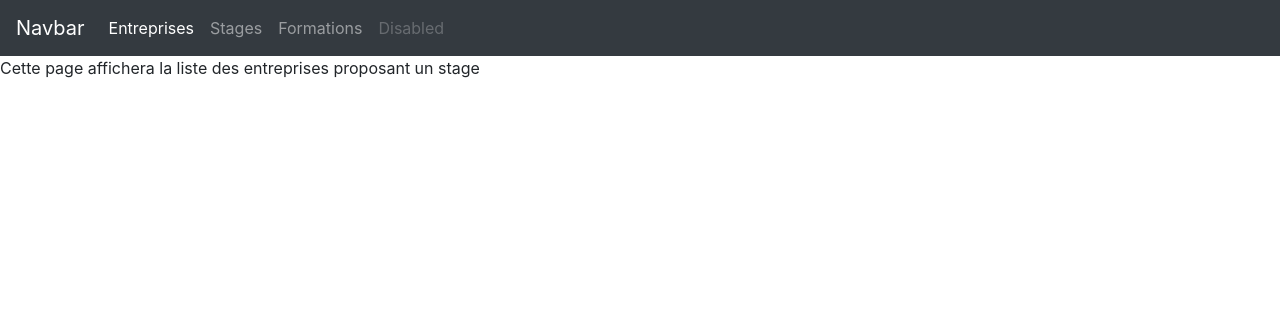
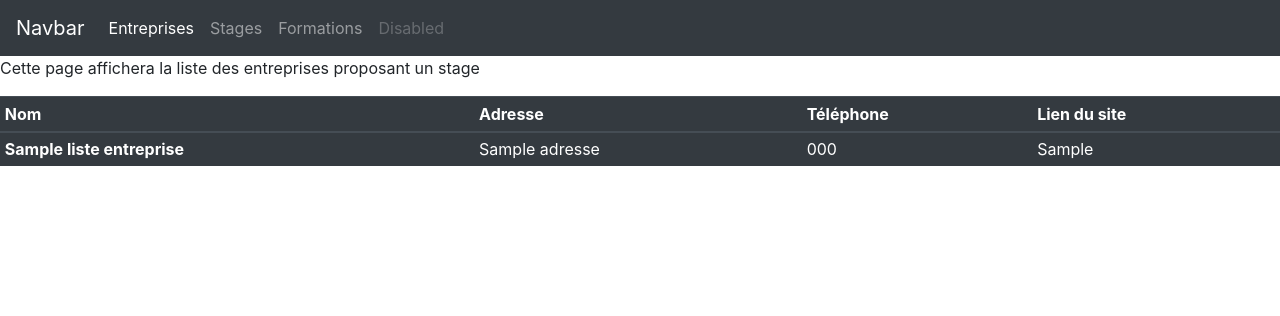
Before and after one commit to Romain-Nguyen/ProStage, a Symfony app: template templates/controleur/entreprises.html.twig in a window 1280 px wide. Shown: the top 316 px of the page. Run offline with Twig, Linux system fonts and the light colour scheme; the template is opened without the code that fills it: most values are stand-ins (such as "Sample title", 1, 10 or a date in 2020); some libraries are stand-ins or nearby versions.

Commit message:
Liste des entreprises

```diff
--- a/src/Controller/ControleurController.php
+++ b/src/Controller/ControleurController.php
@@ -1,6 +1,7 @@
 <?php
 
 namespace App\Controller;
+use App\Entity\Entreprise;
 
 use Symfony\Bundle\FrameworkBundle\Controller\AbstractController;
 use Symfony\Component\Routing\Annotation\Route;
@@ -23,7 +24,10 @@ class ControleurController extends AbstractController
      */
     public function entreprises()
     {
-        return $this->render('controleur/entreprises.html.twig');
+        $listeEntreprise = $this -> getDoctrine() -> getRepository(Entreprise::class) -> findAll();
+        return $this->render('controleur/entreprises.html.twig',[
+          "listeEntreprise" => $listeEntreprise
+        ]);
     }
 
 	/**
--- a/templates/controleur/entreprises.html.twig
+++ b/templates/controleur/entreprises.html.twig
@@ -1,6 +1,33 @@
 {%extends 'base.html.twig'%}
+
 {%block title%} Liste entreprises {%endblock%}
 
 {%block body%}
 <p> Cette page affichera la liste des entreprises proposant un stage </p>
+
+<table class="table table-sm table-dark">
+  <thead>
+    <tr>
+      <th scope="col">Nom</th>
+      <th scope="col">Adresse</th>
+      <th scope="col">Téléphone</th>
+      <th scope="col">Lien du site</th>
+    </tr>
+  </thead>
+
+{% for entreprise in listeEntreprise %}
+
+  <tbody>
+    <tr>
+      <th scope="row"> {{ entreprise.nom}} </th>
+      <td> {{entreprise.adresse}} </td>
+      <td> {{entreprise.tel}} </td>
+      <td> {{entreprise.lienSite}} </td>
+    </tr>
+  </tbody>
+
+{% endfor %}
+
+</table>
+
 {%endblock%}
```
